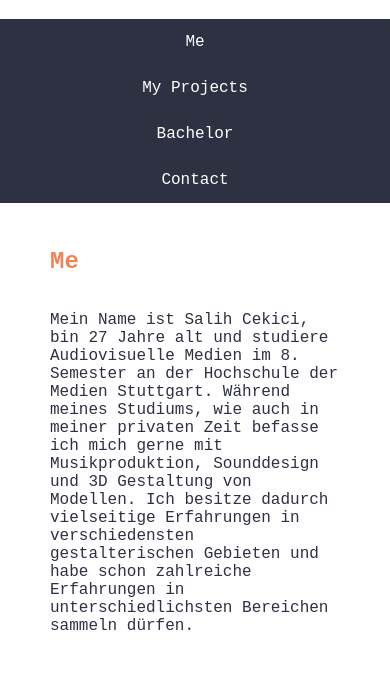
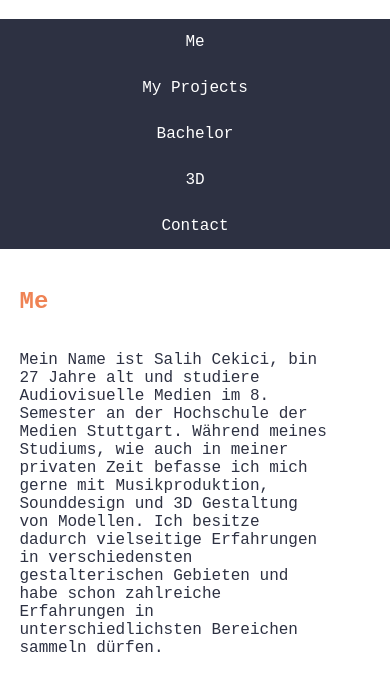
Before and after one commit to sallihboy/sallihboy.github.io, a plain HTML site: page index.html in a window 390 px wide. Shown: the part 61-752 px from the top of the page. Drawn offline with Linux system fonts and the light colour scheme.

Commit message:
Add files via upload

```diff
--- a/index.html
+++ b/index.html
@@ -11,19 +11,18 @@
 <body>
 	<div class="main">
 		<div class="headercontainer">
-			<div class="center">
 				<div class="header">
 					<header>
 						<h1>Salih Cekici</h1>
 					</header>
 					<nav class="navbar">
 						<a href="index.html">Me</a>
-						<a href="projects.html">My Projects</a>
-						<a href="bachelor.html">Bachelor</a>
-						<a href="contact.html">Contact</a>
+						<a href="pages/projects.html">My Projects</a>
+						<a href="pages/bachelor.html">Bachelor</a>
+						<a href="#Models">3D</a>
+						<a href="#Contact">Contact</a>
 					</nav>
 				</div>
-			</div>
 		</div>
 		<div class="sectioncontainer">
 
--- a/style.css
+++ b/style.css
@@ -14,23 +14,15 @@ body {
 	flex-wrap:wrap;
 }
 
-.center{
-	margin:auto auto;
-	width:100%;
-	height:100%;
-}
-
 .headercontainer{
 	flex:25%;
-	/*background-color:rgb(255,120,120);*/
 	height:100%;
-	align-items:center;
+	flex-direction:row;
+	align-items:flex-end;
 }
 
 .sectioncontainer{
 	flex:75%;
-	/*background-color:rgb(120,120,255);*/
-
 }
 
 .header{
@@ -60,7 +52,8 @@ body {
 section{
 	display: flex;
 	flex-direction: column;
-	padding:25px 50px 75px;
+	padding:10%;
+	width:100%;
 }
 
 h1 {
@@ -82,8 +75,9 @@ img {
 	height: auto;
 }
 
-@media screen and (max-width:800){
-	.main, .navbar {
-		flex-direction:row;
+@media screen and (max-width:800px){
+	section{
+		padding:5%;
+		width:90%;
 	}
 }
```
Also changed, not shown: pages/bachelor.html (+4 -3 lines), pages/projects.html (+5 -5 lines).
